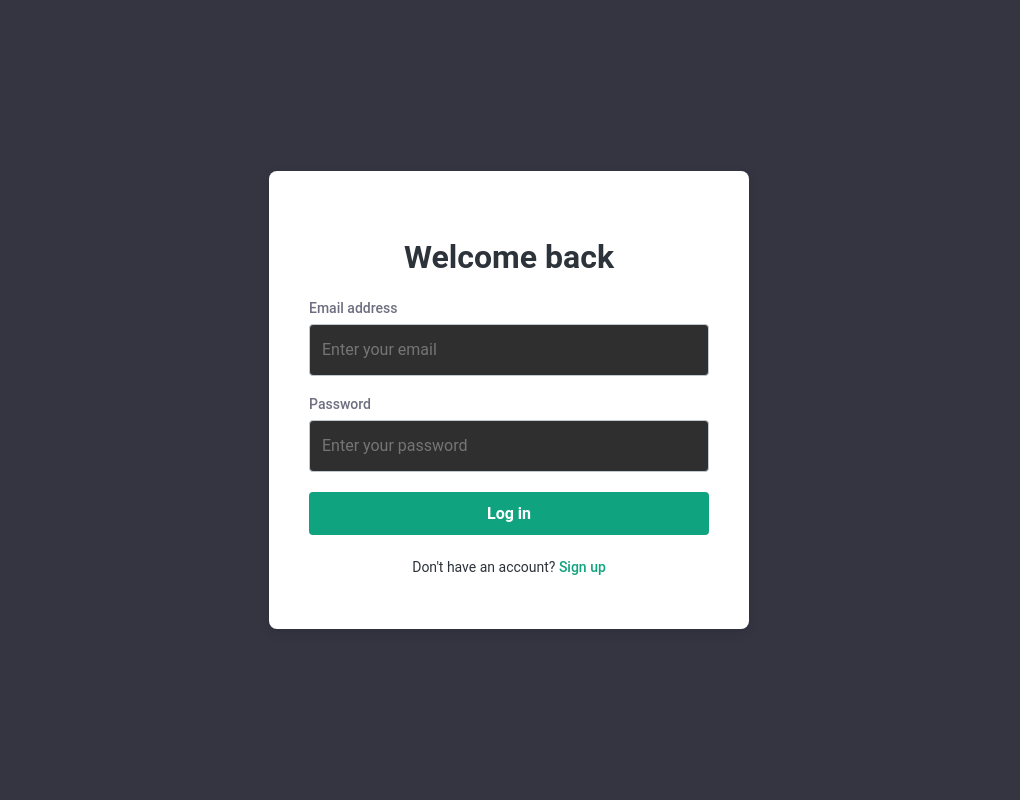
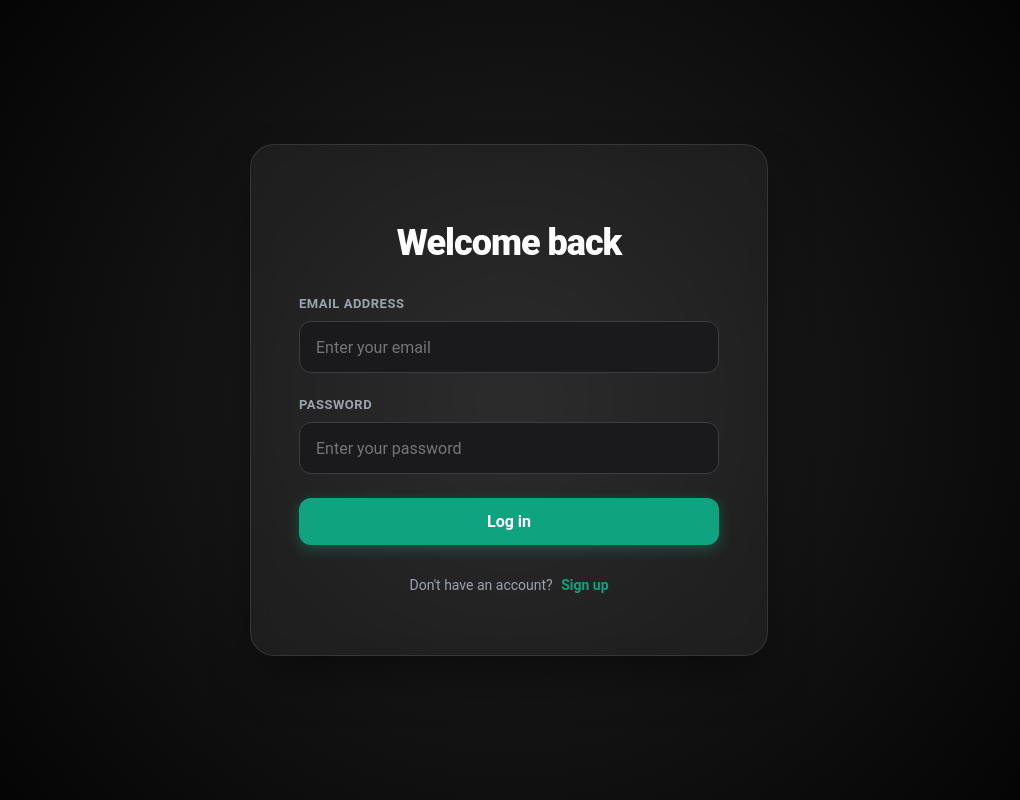
Before and after one commit to RishabhTiwari-01/Chatgpt-Clone, a React (Vite) app in the folder Fronted/: page /login in a window 1280 px wide. Shown: the whole page, without its empty margins (131-1151 px from the left). Built offline with nearby package versions, Linux system fonts and the light colour scheme.

Commit message:
updated styling

```diff
--- a/Fronted/src/pages/Login.jsx
+++ b/Fronted/src/pages/Login.jsx
@@ -79,76 +79,165 @@ const Login = () => {
 };
 
 // Professional Styling (Matching with Signup)
+// const styles = {
+//   container: {
+//     display: 'flex',
+//     justifyContent: 'center',
+//     alignItems: 'center',
+//     height: '100vh',
+//     backgroundColor: '#343541'
+//   },
+//   card: {
+//     background: '#ffffff',
+//     padding: '40px',
+//     borderRadius: '8px',
+//     boxShadow: '0 4px 12px rgba(0,0,0,0.1)',
+//     width: '100%',
+//     maxWidth: '400px',
+//     textAlign: 'center'
+//   },
+//   title: {
+//     marginBottom: '24px',
+//     color: '#2d333a',
+//     fontSize: '32px',
+//     fontWeight: '700'
+//   },
+//   form: { textAlign: 'left' },
+//   inputGroup: { marginBottom: '20px' },
+//   label: {
+//     display: 'block',
+//     marginBottom: '8px',
+//     fontSize: '14px',
+//     color: '#6e6e80',
+//     fontWeight: '500'
+//   },
+//   input: {
+//     width: '100%',
+//     padding: '12px',
+//     borderRadius: '4px',
+//     border: '1px solid #c2c8d0',
+//     fontSize: '16px',
+//     boxSizing: 'border-box'
+//   },
+//   button: {
+//     width: '100%',
+//     padding: '12px',
+//     background: '#10a37f',
+//     color: '#fff',
+//     border: 'none',
+//     borderRadius: '4px',
+//     fontSize: '16px',
+//     cursor: 'pointer',
+//     fontWeight: '600'
+//   },
+//   errorBox: {
+//     color: '#d32f2f',
+//     backgroundColor: '#fdecea',
+//     padding: '10px',
+//     borderRadius: '4px',
+//     marginBottom: '20px',
+//     fontSize: '14px',
+//     border: '1px solid #facccc'
+//   },
+//   footerText: {
+//     marginTop: '24px',
+//     fontSize: '14px',
+//     color: '#2d333a'
+//   },
+//   link: {
+//     color: '#10a37f',
+//     textDecoration: 'none',
+//     fontWeight: '500'
+//   }
+// };
+
+
+
 const styles = {
   container: {
     display: 'flex',
     justifyContent: 'center',
     alignItems: 'center',
     height: '100vh',
-    backgroundColor: '#343541'
+    // Dark deep background with a subtle gradient
+    background: 'radial-gradient(circle at center, #212121 0%, #000000 100%)',
+    fontFamily: "'Inter', -apple-system, sans-serif"
   },
   card: {
-    background: '#ffffff',
-    padding: '40px',
-    borderRadius: '8px',
-    boxShadow: '0 4px 12px rgba(0,0,0,0.1)',
+    background: 'rgba(255, 255, 255, 0.05)', // Glass effect
+    backdropFilter: 'blur(10px)', // Blur for modern feel
+    padding: '48px',
+    borderRadius: '24px',
+    border: '1px solid rgba(255, 255, 255, 0.1)',
+    boxShadow: '0 25px 50px -12px rgba(0, 0, 0, 0.5)',
     width: '100%',
-    maxWidth: '400px',
+    maxWidth: '420px',
     textAlign: 'center'
   },
   title: {
-    marginBottom: '24px',
-    color: '#2d333a',
-    fontSize: '32px',
-    fontWeight: '700'
+    marginBottom: '32px',
+    color: '#ffffff',
+    fontSize: '36px',
+    fontWeight: '800',
+    letterSpacing: '-1px'
   },
   form: { textAlign: 'left' },
-  inputGroup: { marginBottom: '20px' },
+  inputGroup: { marginBottom: '24px' },
   label: {
     display: 'block',
-    marginBottom: '8px',
-    fontSize: '14px',
-    color: '#6e6e80',
-    fontWeight: '500'
+    marginBottom: '10px',
+    fontSize: '13px',
+    color: '#9ca3af', // Muted gray
+    fontWeight: '600',
+    textTransform: 'uppercase',
+    letterSpacing: '0.5px'
   },
   input: {
     width: '100%',
-    padding: '12px',
-    borderRadius: '4px',
-    border: '1px solid #c2c8d0',
+    padding: '14px 16px',
+    borderRadius: '12px',
+    border: '1px solid #3e3e42',
+    background: '#1a1a1c',
+    color: '#ffffff',
     fontSize: '16px',
-    boxSizing: 'border-box'
+    boxSizing: 'border-box',
+    transition: 'all 0.3s ease',
+    outline: 'none',
+    // Focus effect add karne ke liye (pseudo-class handle karna padega component mein)
   },
   button: {
     width: '100%',
-    padding: '12px',
-    background: '#10a37f',
+    padding: '14px',
+    background: '#10a37f', // Signature ChatGPT green
     color: '#fff',
     border: 'none',
-    borderRadius: '4px',
+    borderRadius: '12px',
     fontSize: '16px',
     cursor: 'pointer',
-    fontWeight: '600'
+    fontWeight: '700',
+    transition: 'transform 0.2s ease, background 0.3s ease',
+    boxShadow: '0 4px 14px 0 rgba(16, 163, 127, 0.39)',
   },
   errorBox: {
-    color: '#d32f2f',
-    backgroundColor: '#fdecea',
-    padding: '10px',
-    borderRadius: '4px',
-    marginBottom: '20px',
+    color: '#ff6b6b',
+    backgroundColor: 'rgba(255, 107, 107, 0.1)',
+    padding: '12px 16px',
+    borderRadius: '10px',
+    marginBottom: '24px',
     fontSize: '14px',
-    border: '1px solid #facccc'
+    border: '1px solid rgba(255, 107, 107, 0.2)',
+    textAlign: 'center'
   },
   footerText: {
-    marginTop: '24px',
+    marginTop: '32px',
     fontSize: '14px',
-    color: '#2d333a'
+    color: '#9ca3af'
   },
   link: {
     color: '#10a37f',
     textDecoration: 'none',
-    fontWeight: '500'
+    fontWeight: '600',
+    marginLeft: '5px'
   }
 };
-
 export default Login;
--- a/Fronted/src/pages/Signup.jsx
+++ b/Fronted/src/pages/Signup.jsx
@@ -77,18 +77,139 @@ const Signup = () => {
 };
 
 // Styling for Professional Look
+// const styles = {
+//   container: { display: 'flex', justifyContent: 'center', alignItems: 'center', height: '100vh', backgroundColor: '#343541' },
+//   card: { background: '#ffffff', padding: '40px', borderRadius: '8px', boxShadow: '0 4px 12px rgba(0,0,0,0.1)', width: '100%', maxWidth: '400px', textAlign: 'center' },
+//   title: { marginBottom: '24px', color: '#2d333a', fontSize: '32px', fontWeight: '700' },
+//   form: { textAlign: 'left' },
+//   inputGroup: { marginBottom: '20px' },
+//   label: { display: 'block', marginBottom: '8px', fontSize: '14px', color: '#6e6e80', fontWeight: '500' },
+//   input: { width: '100%', padding: '12px', borderRadius: '4px', border: '1px solid #c2c8d0', fontSize: '16px', boxSizing: 'border-box' },
+//   button: { width: '100%', padding: '12px', background: '#10a37f', color: '#fff', border: 'none', borderRadius: '4px', fontSize: '16px', cursor: 'pointer', fontWeight: '600' },
+//   errorBox: { color: '#d32f2f', backgroundColor: '#fdecea', padding: '10px', borderRadius: '4px', marginBottom: '20px', fontSize: '14px', border: '1px solid #facccc' },
+//   footerText: { marginTop: '24px', fontSize: '14px', color: '#2d333a' },
+//   link: { color: '#10a37f', textDecoration: 'none', fontWeight: '500' }
+// };
+
+
+
+
+
 const styles = {
-  container: { display: 'flex', justifyContent: 'center', alignItems: 'center', height: '100vh', backgroundColor: '#343541' },
-  card: { background: '#ffffff', padding: '40px', borderRadius: '8px', boxShadow: '0 4px 12px rgba(0,0,0,0.1)', width: '100%', maxWidth: '400px', textAlign: 'center' },
-  title: { marginBottom: '24px', color: '#2d333a', fontSize: '32px', fontWeight: '700' },
+  container: {
+    display: 'flex',
+    justifyContent: 'center',
+    alignItems: 'center',
+    minHeight: '100vh', // Taaki lambe forms mein scroll ho sake
+    background: 'radial-gradient(circle at top right, #1a1a1a, #000000)',
+    fontFamily: "'Inter', sans-serif",
+    padding: '20px'
+  },
+  card: {
+    background: 'rgba(255, 255, 255, 0.03)',
+    backdropFilter: 'blur(15px)',
+    padding: '40px',
+    borderRadius: '28px',
+    border: '1px solid rgba(255, 255, 255, 0.08)',
+    boxShadow: '0 30px 60px rgba(0, 0, 0, 0.6)',
+    width: '100%',
+    maxWidth: '450px',
+    textAlign: 'center',
+    animation: 'fadeIn 0.5s ease-out' // Smooth entry ke liye
+  },
+  title: {
+    marginBottom: '8px',
+    color: '#ffffff',
+    fontSize: '32px',
+    fontWeight: '800',
+    letterSpacing: '-0.5px'
+  },
+  subtitle: {
+    color: '#8e8ea0',
+    fontSize: '15px',
+    marginBottom: '32px'
+  },
+  // Social Buttons (Google/Microsoft jaisa look)
+  socialButton: {
+    width: '100%',
+    display: 'flex',
+    alignItems: 'center',
+    justifyContent: 'center',
+    gap: '12px',
+    padding: '12px',
+    marginBottom: '12px',
+    borderRadius: '12px',
+    border: '1px solid #3e3e42',
+    background: 'transparent',
+    color: '#fff',
+    fontSize: '15px',
+    fontWeight: '500',
+    cursor: 'pointer',
+    transition: 'background 0.2s'
+  },
+  divider: {
+    display: 'flex',
+    alignItems: 'center',
+    color: '#565869',
+    fontSize: '12px',
+    margin: '24px 0',
+    gap: '10px'
+  },
+  dividerLine: {
+    flex: 1,
+    height: '1px',
+    background: '#3e3e42'
+  },
   form: { textAlign: 'left' },
-  inputGroup: { marginBottom: '20px' },
-  label: { display: 'block', marginBottom: '8px', fontSize: '14px', color: '#6e6e80', fontWeight: '500' },
-  input: { width: '100%', padding: '12px', borderRadius: '4px', border: '1px solid #c2c8d0', fontSize: '16px', boxSizing: 'border-box' },
-  button: { width: '100%', padding: '12px', background: '#10a37f', color: '#fff', border: 'none', borderRadius: '4px', fontSize: '16px', cursor: 'pointer', fontWeight: '600' },
-  errorBox: { color: '#d32f2f', backgroundColor: '#fdecea', padding: '10px', borderRadius: '4px', marginBottom: '20px', fontSize: '14px', border: '1px solid #facccc' },
-  footerText: { marginTop: '24px', fontSize: '14px', color: '#2d333a' },
-  link: { color: '#10a37f', textDecoration: 'none', fontWeight: '500' }
+  inputGroup: { marginBottom: '18px' },
+  label: {
+    display: 'block',
+    marginBottom: '8px',
+    fontSize: '13px',
+    color: '#c5c5d2',
+    fontWeight: '500'
+  },
+  input: {
+    width: '100%',
+    padding: '12px 16px',
+    borderRadius: '12px',
+    border: '1px solid #4d4d4f',
+    background: 'rgba(255,255,255,0.05)',
+    color: '#ffffff',
+    fontSize: '15px',
+    boxSizing: 'border-box',
+    outline: 'none',
+    transition: 'border-color 0.2s'
+  },
+  // Alag se password strength ya info ke liye
+  helperText: {
+    fontSize: '12px',
+    color: '#8e8ea0',
+    marginTop: '6px'
+  },
+  button: {
+    width: '100%',
+    padding: '14px',
+    background: '#10a37f',
+    color: '#fff',
+    border: 'none',
+    borderRadius: '12px',
+    fontSize: '16px',
+    cursor: 'pointer',
+    fontWeight: '700',
+    marginTop: '10px',
+    boxShadow: '0 10px 20px -10px rgba(16, 163, 127, 0.5)',
+  },
+  footerText: {
+    marginTop: '28px',
+    fontSize: '14px',
+    color: '#8e8ea0'
+  },
+  link: {
+    color: '#10a37f',
+    textDecoration: 'none',
+    fontWeight: '600',
+    cursor: 'pointer'
+  }
 };
-
 export default Signup;
```
Also changed, not shown: Fronted/src/Sidebar.css (+7 -0 lines).
